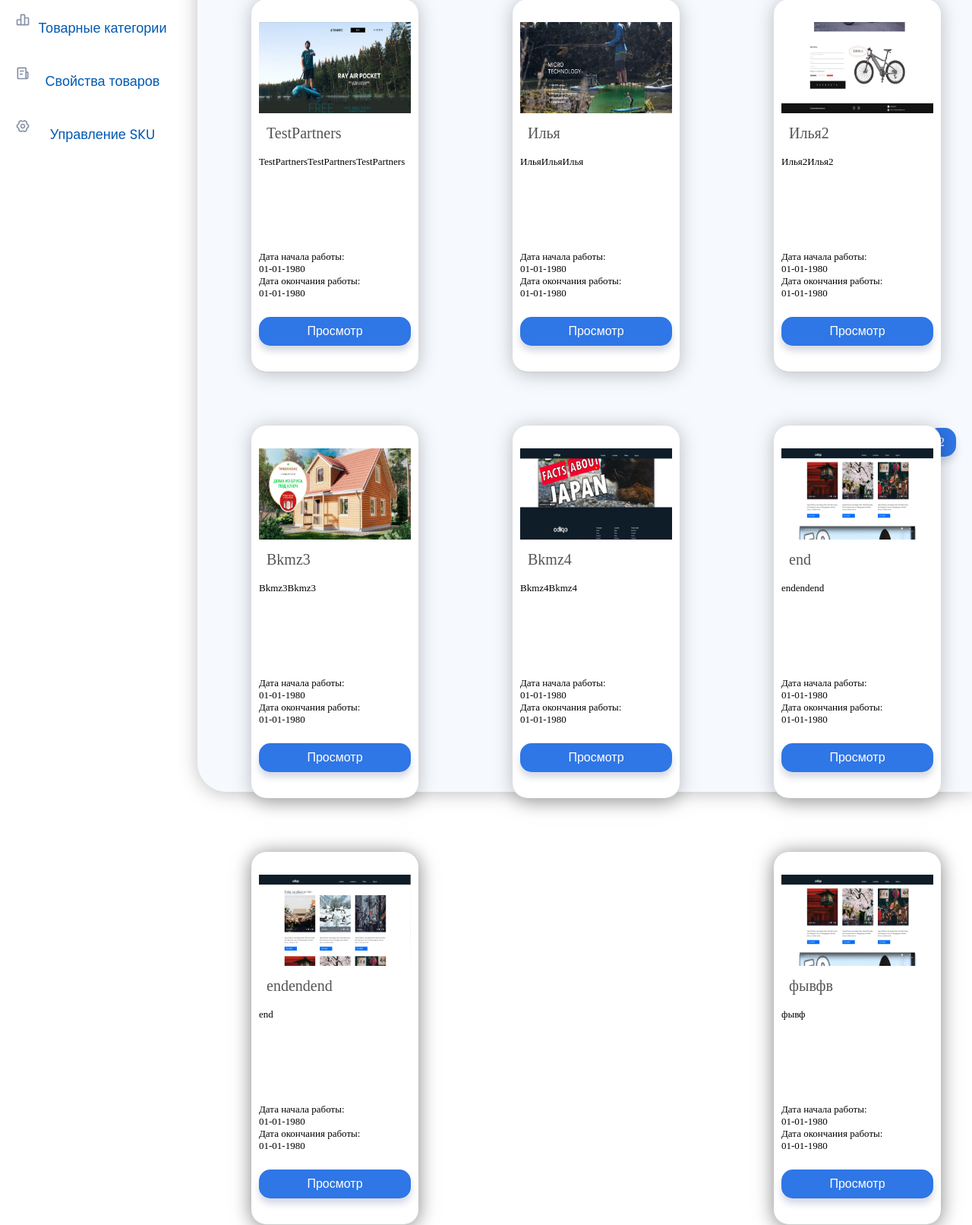
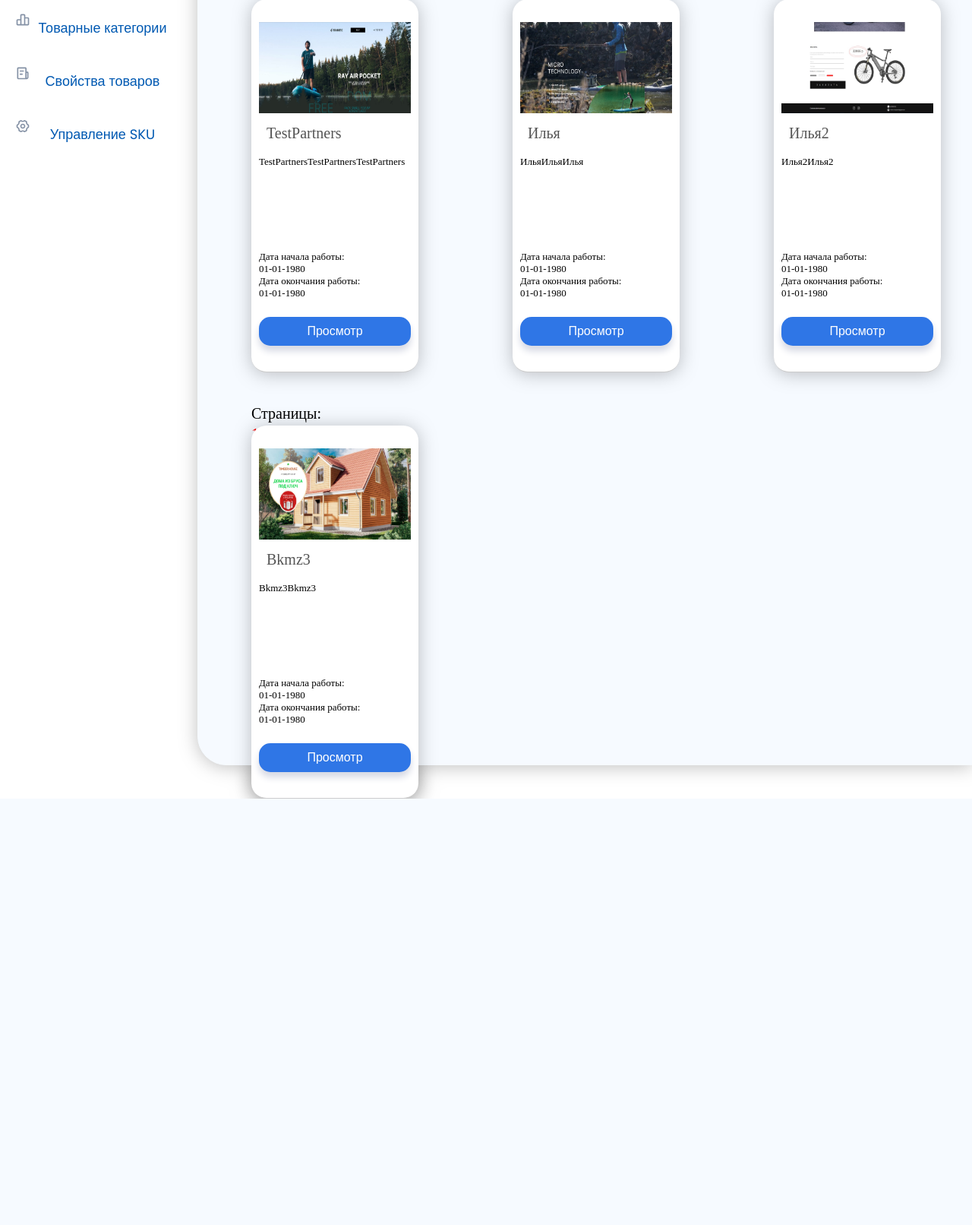
Before and after one commit to nurr0/jaicrm, a Django app: page /partners/ in a window 1280 px wide. Shown: the part 304-1916 px from the top of the page at 76% size. After the commit the page ends 1355 px from the top, so only its background shows below. Run offline with Django 4.2, Linux system fonts and the light colour scheme; a user stored in the database is signed in; data comes from the database, SQL or seed files in the repository; both versions use the stored data as it was after the commit.

Commit message:
80 это пиздец нахуй блять я пагинацию сделал хуй знает как я ебал я отдыхать

```diff
--- a/JaiCRM/Jaimain/static/Jaimain/css/styles.css
+++ b/JaiCRM/Jaimain/static/Jaimain/css/styles.css
@@ -1415,6 +1415,20 @@ canvas {
 	height: 400px;
 } */
 
+.num {
+	display: none;
+  }
+  .paginator {
+	line-height: 150%;
+  }
+  .paginator > span {
+	display: inline-block;
+	margin-right: 10px;
+	cursor: pointer;
+  }
+  .paginator_active {
+	color: red;
+  }
 /* Страница Поиска Конец */
 
 /* Преоладер */
--- a/JaiCRM/Jaimain/templates/Jaimain/partners.html
+++ b/JaiCRM/Jaimain/templates/Jaimain/partners.html
@@ -40,11 +40,12 @@
 
 </div>
 
-<ul id="filter-list" class="list-articles partners__cards">
+<ul id="filter-list" class="list-articles partners__cards page">
+
 <!-- <ul class="list-articles"> -->
 	{% for p in partners %}
 
-	<li class="partners__info">
+	<li class="partners__info num">
 		<p><img class="img-article-left thumb" src="{{p.logo.url}}"></p>
 		<div class="article-panel">
 			<p class="first">{{p.name}}</p></div>
@@ -70,11 +71,15 @@
 		</div>
 
 			</li>
+
 	{% endfor %}
 </ul>
-<ul id="pagination" class=" stylePagination">
+Страницы:
+<div class="paginator" onclick="pagination(event)"></div>
+<!-- <div class="pagination"></div> -->
+<!-- <ul id="pagination" class=" stylePagination">
 	<li class="btn">1</li>
 	<li class="btn">2</li>
-</ul>
+</ul> -->
 
 {% endblock %}
```
Also changed, not shown: JaiCRM/Jaimain/static/Jaimain/main.js (+65 -20 lines), JaiCRM/db.sqlite3, JaiCRM/media/logos/5_78hiRLz.jpg (added).
